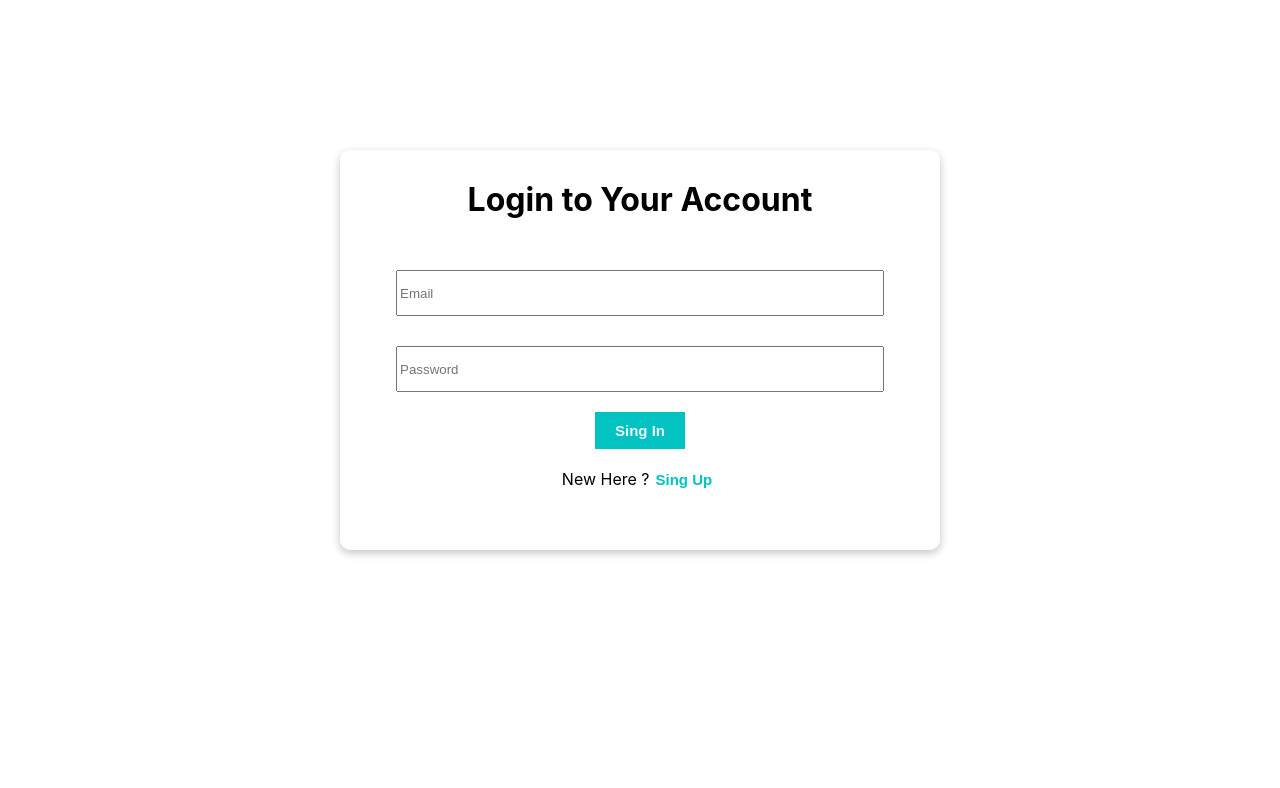
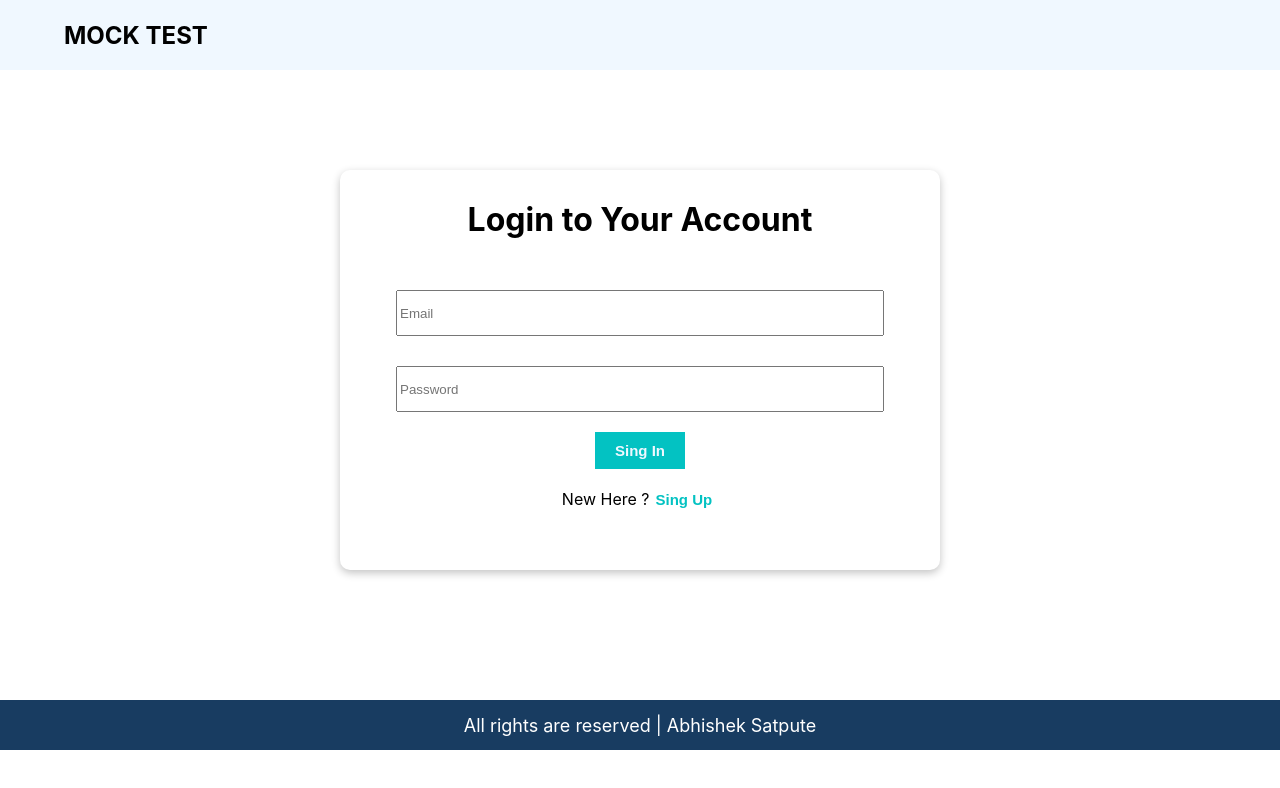
Before and after one commit to abhisheksatpute369/aptitude_test_platform, a React (Create React App) app in the folder cliant/: page /login in a window 1280 px wide. Shown: the top 788 px of the page. Built offline with nearby package versions, Linux system fonts and the light colour scheme.

Commit message:
implent footer and navbar where needed

```diff
--- /dev/null
+++ b/cliant/src/components/footer.js
@@ -0,0 +1,14 @@
+import React from 'react';
+import "../css/footer.css"
+
+const Footer = () => {
+    return (
+        <div>
+            <div id="footer">
+                <p>All rights are reserved | Abhishek Satpute</p>
+            </div>
+        </div>
+    );
+};
+
+export default Footer;
--- a/cliant/src/components/login.js
+++ b/cliant/src/components/login.js
@@ -2,6 +2,8 @@ import React, { useState } from 'react';
 import { Link, useNavigate } from "react-router-dom";
 import axios from "axios";
 import "../css/login.css";
+import Navbarlogin from './navbarlogin';
+import Footer from './footer';
 
 const Login = ({setloginuser}) => {
     const [data, setdata] = useState({email : "", password : ""})
@@ -27,6 +29,7 @@ const Login = ({setloginuser}) => {
 
     return (
         <div>
+            <Navbarlogin />
             <div id="container">
             <form className="loginform" onSubmit={handleSubmit}>
 						<h1>Login to Your Account</h1>
@@ -62,6 +65,7 @@ const Login = ({setloginuser}) => {
                         </Link>
 					</form>
             </div>
+            <Footer />
         </div>
     );
 };
--- /dev/null
+++ b/cliant/src/components/navbarlogin.js
@@ -0,0 +1,11 @@
+import React from 'react';
+import "../css/navbar.css"
+const Navbarlogin = () => {
+    return (
+        <div className='navbarcontainer'>
+            <div><h2>MOCK TEST</h2></div>
+        </div>
+    );
+};
+
+export default Navbarlogin;
--- a/cliant/src/components/signup.js
+++ b/cliant/src/components/signup.js
@@ -1,7 +1,9 @@
 import React, { useState } from 'react';
 import { Link, useNavigate } from "react-router-dom";
 import axios from "axios";
-import "../css/signup.css"
+import "../css/signup.css";
+import Navbarlogin from './navbarlogin';
+import Footer from './footer';
 
 const Signup = () => {
 
@@ -47,6 +49,7 @@ const Signup = () => {
     }
     return (
         <div>
+            <Navbarlogin />
             <form className="signupform" onSubmit={handleSubmit}>
 				<h1>Create Account</h1>
 				<input
@@ -95,6 +98,7 @@ const Signup = () => {
 						</button>
 					</Link>
 			</form>
+            <Footer />
         </div>
     );
 };
--- /dev/null
+++ b/cliant/src/css/footer.css
@@ -0,0 +1,13 @@
+#footer{
+    width: 100%;
+    height: 50px;
+    background-color: #183c61;
+    border: lpx solid gray;
+    color: white;
+    font-size: 18px;
+    font-weight: 400;
+    justify-content: center;
+    text-align: center;
+    display: flex;
+    align-items: center;
+}
--- a/cliant/src/css/login.css
+++ b/cliant/src/css/login.css
@@ -3,7 +3,8 @@
     height: 400px;
     margin: auto;
     text-align: center;
-    margin-top: 150px;
+    margin-top: 100px;
+    margin-bottom: 130px;
     border-radius: 10px;
     box-shadow: rgba(0, 0, 0, 0.24) 0px 3px 8px;
     box-sizing: border-box;
--- a/cliant/src/css/signup.css
+++ b/cliant/src/css/signup.css
@@ -3,7 +3,8 @@
     height: 500px;
     box-shadow: rgba(0, 0, 0, 0.24) 0px 3px 8px;
     margin: auto;
-    margin-top: 150px;
+    margin-top: 100px;
+    margin-bottom: 50px;
     text-align: center;
 }
 .signupinputs{
```
